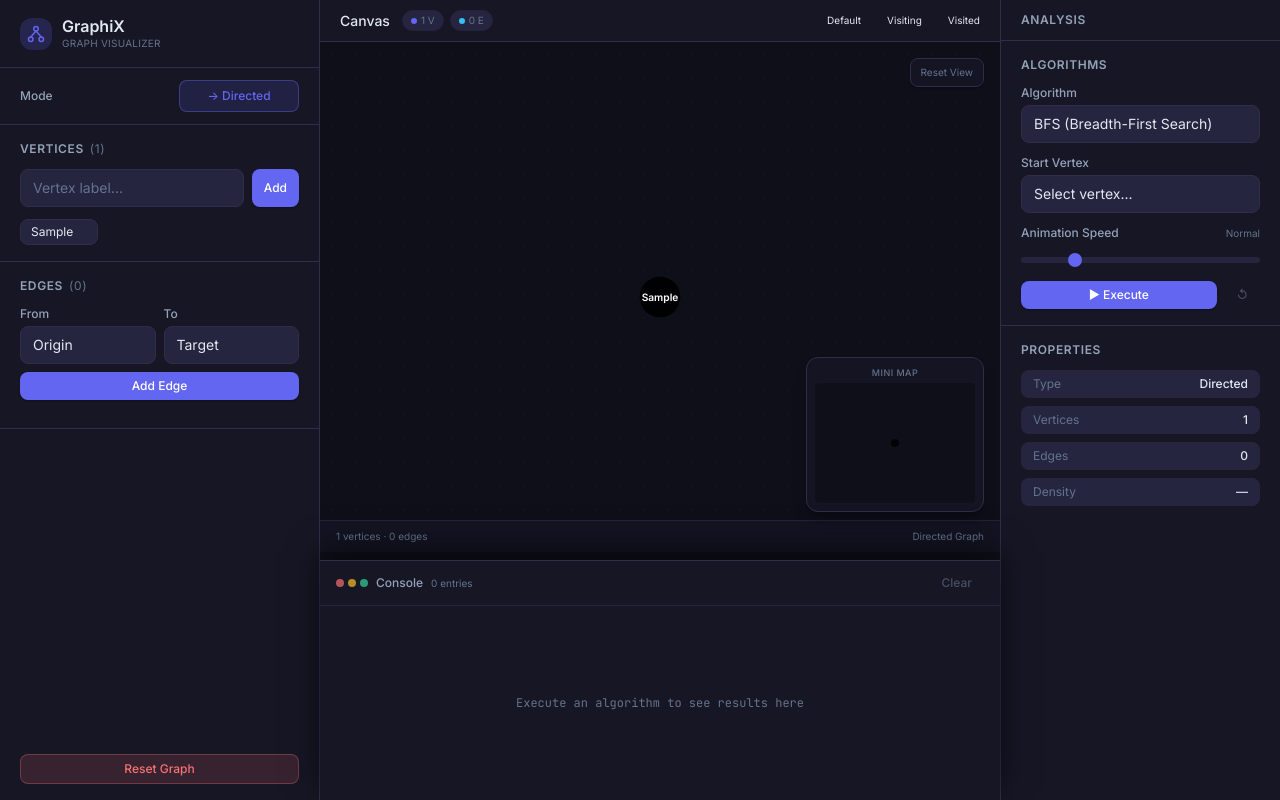
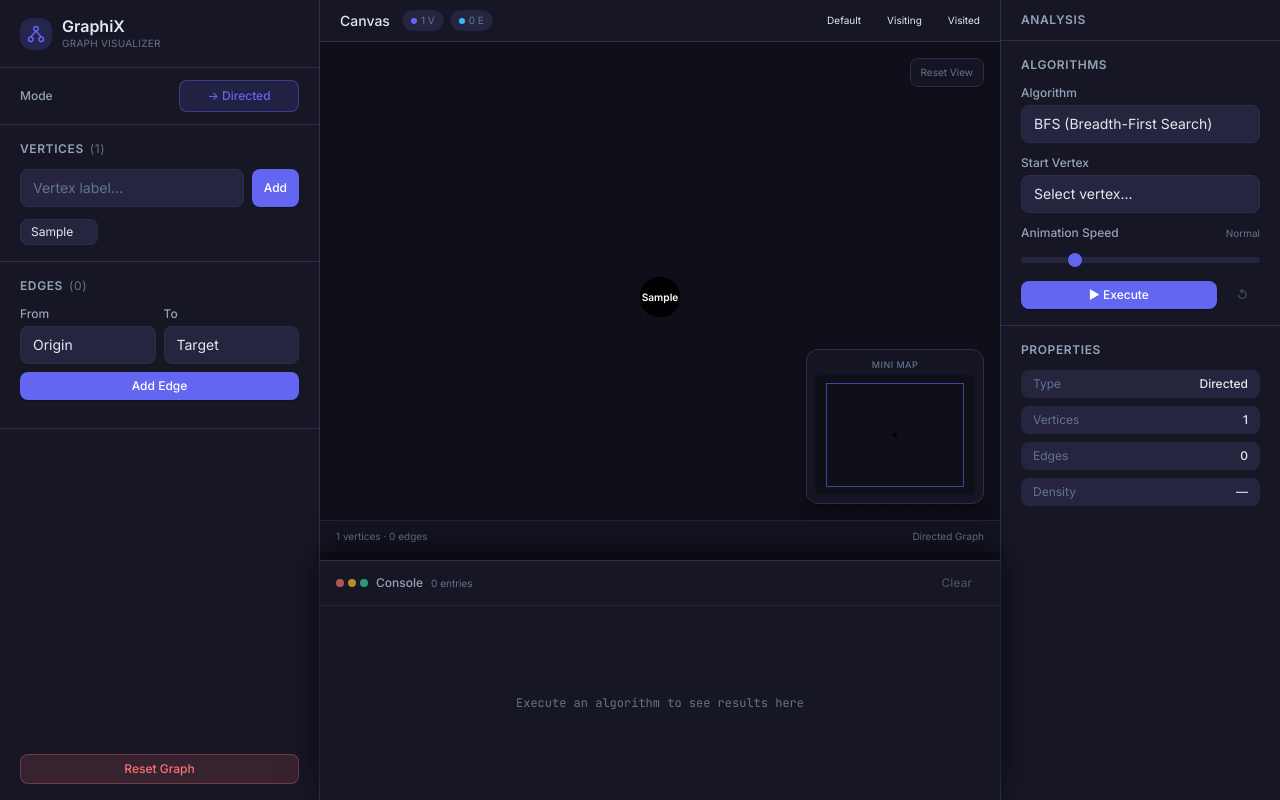
Before and after one commit to Ed2002/GraphiX, a React (Vite) app: page / in a window 1280 px wide. Both pictures are taken after typing "Sample" into the empty fields and a click on the button "Add". Built offline with nearby package versions, Linux system fonts and the light colour scheme.

Commit message:
feat: Implement interactive graph canvas with pan, zoom, and a minimap.

```diff
--- a/src/App.tsx
+++ b/src/App.tsx
@@ -1,5 +1,5 @@
 import { useGraph, useAlgorithm } from './hooks';
-import { Sidebar, AlgorithmPanel, GraphCanvas, ResultsConsole, MiniMap } from './features';
+import { Sidebar, AlgorithmPanel, GraphCanvas, ResultsConsole } from './features';
 import './index.css';
 
 function App() {
@@ -81,7 +81,6 @@ function App() {
         <div className="flex-1 flex flex-col min-h-0 relative">
           <div className="flex-1 relative min-h-0 z-0">
             <GraphCanvas graph={graph} animation={animation} />
-            <MiniMap graph={graph} />
           </div>
           <div className="relative z-50 shadow-[0_-10px_30px_rgba(0,0,0,0.5)] bg-bg-secondary">
             <ResultsConsole logs={logs} onClear={clearLogs} />
--- a/src/features/GraphCanvas.tsx
+++ b/src/features/GraphCanvas.tsx
@@ -1,5 +1,6 @@
 import { useMemo, useState, useRef } from 'react';
 import type { GraphState, AnimationState } from '../types';
+import { MiniMap } from './MiniMap';
 
 interface GraphCanvasProps {
   graph: GraphState;
@@ -405,6 +406,8 @@ export function GraphCanvas({ graph, animation }: GraphCanvasProps) {
         <span>{graph.vertices.length} vertices · {graph.edges.length} edges</span>
         <span>{graph.directed ? 'Directed' : 'Undirected'} Graph</span>
       </div>
+
+      <MiniMap graph={graph} positions={positions} pan={pan} zoom={zoom} />
     </div>
   );
 }
--- a/src/features/MiniMap.tsx
+++ b/src/features/MiniMap.tsx
@@ -1,41 +1,46 @@
-import { useMemo } from 'react';
 import type { GraphState } from '../types';
 
 interface MiniMapProps {
   graph: GraphState;
+  positions: Map<string, { x: number; y: number }>;
+  pan: { x: number; y: number };
+  zoom: number;
 }
 
 const MINI_W = 160;
 const MINI_H = 120;
-const NODE_R = 4;
 
-export function MiniMap({ graph }: MiniMapProps) {
-  const positions = useMemo(() => {
-    const map = new Map<string, { x: number; y: number }>();
-    const count = graph.vertices.length;
-    if (count === 0) return map;
+export function MiniMap({ graph, positions, pan, zoom }: MiniMapProps) {
+  if (graph.vertices.length === 0) return null;
 
-    const cx = MINI_W / 2;
-    const cy = MINI_H / 2;
-    const radius = Math.min(cx, cy) * 0.65;
+  const canvasWidth = 800;
+  const canvasHeight = 600;
 
-    if (count === 1) {
-      map.set(graph.vertices[0].id, { x: cx, y: cy });
-      return map;
-    }
+  let minX = 0;
+  let minY = 0;
+  let maxX = canvasWidth;
+  let maxY = canvasHeight;
 
-    graph.vertices.forEach((v, i) => {
-      const angle = (2 * Math.PI * i) / count - Math.PI / 2;
-      map.set(v.id, {
-        x: cx + radius * Math.cos(angle),
-        y: cy + radius * Math.sin(angle),
-      });
-    });
+  positions.forEach((pos) => {
+    if (pos.x < minX) minX = pos.x;
+    if (pos.y < minY) minY = pos.y;
+    if (pos.x > maxX) maxX = pos.x;
+    if (pos.y > maxY) maxY = pos.y;
+  });
 
-    return map;
-  }, [graph.vertices]);
+  const padding = 50;
+  minX -= padding;
+  minY -= padding;
+  maxX += padding;
+  maxY += padding;
 
-  if (graph.vertices.length === 0) return null;
+  const w = maxX - minX;
+  const h = maxY - minY;
+
+  const vpX = -pan.x / zoom;
+  const vpY = -pan.y / zoom;
+  const vpW = canvasWidth / zoom;
+  const vpH = canvasHeight / zoom;
 
   return (
     <div className="absolute bottom-12 right-4 z-20">
@@ -46,11 +51,9 @@ export function MiniMap({ graph }: MiniMapProps) {
         <svg
           width={MINI_W}
           height={MINI_H}
-          viewBox={`0 0 ${MINI_W} ${MINI_H}`}
-          className="rounded"
+          viewBox={`${minX} ${minY} ${w} ${h}`}
+          className="rounded bg-bg-primary overflow-hidden"
         >
-          <rect width={MINI_W} height={MINI_H} fill="var(--color-bg-primary)" rx="4" />
-
           {/* Edges */}
           {graph.edges.map((edge) => {
             const from = positions.get(edge.from);
@@ -65,7 +68,7 @@ export function MiniMap({ graph }: MiniMapProps) {
                 x2={to.x}
                 y2={to.y}
                 stroke="var(--color-edge-default)"
-                strokeWidth="0.8"
+                strokeWidth={w * 0.005}
                 opacity="0.5"
               />
             );
@@ -81,12 +84,24 @@ export function MiniMap({ graph }: MiniMapProps) {
                 key={`mini-${v.id}`}
                 cx={pos.x}
                 cy={pos.y}
-                r={NODE_R}
+                r={w * 0.015}
                 fill="var(--color-node-default)"
                 opacity="0.8"
               />
             );
           })}
+
+          {/* Viewport Box */}
+          <rect
+            x={vpX}
+            y={vpY}
+            width={vpW}
+            height={vpH}
+            fill="none"
+            stroke="var(--color-accent)"
+            strokeWidth={w * 0.005}
+            opacity="0.8"
+          />
         </svg>
       </div>
     </div>
```
